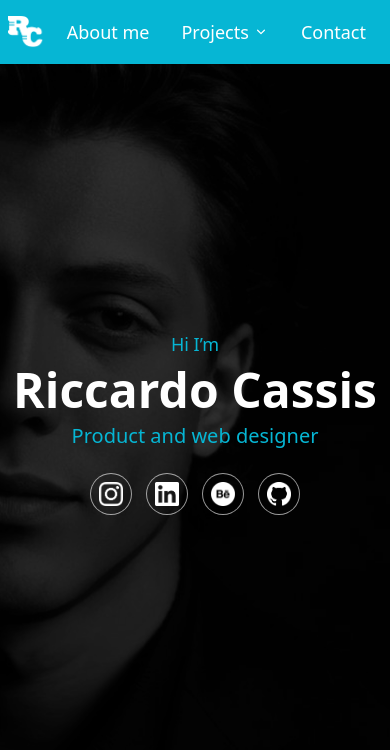
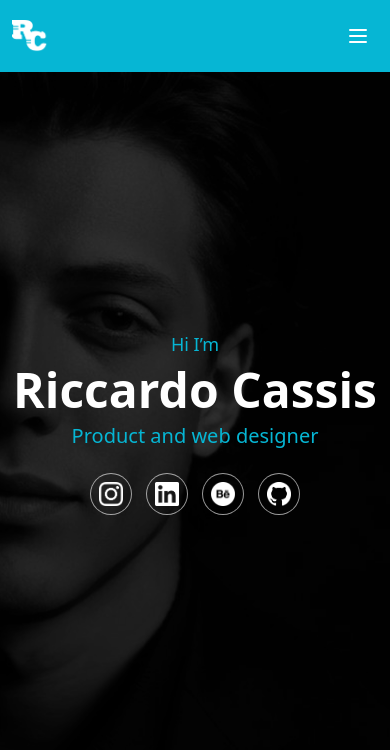
Before and after one commit to Riccardocassis/personal-website-2025, a Vue app: page / in a window 390 px wide. Shown: the top 750 px of the page. Built offline with nearby package versions, Linux system fonts and the light colour scheme.

Commit message:
Resa la navbar respnsive

```diff
--- a/src/components/navbar.vue
+++ b/src/components/navbar.vue
@@ -2,48 +2,61 @@
 import { ref, onMounted, onBeforeUnmount } from 'vue'
 import logo from '../assets/logo-rc.png'
 
-const open = ref(false)
+const openDesktop = ref(false)      // dropdown desktop
+const mobileOpen = ref(false)       // menu mobile
+const mobileProjects = ref(false)   // accordion Projects nel mobile
 
-// chiudi cliccando fuori
-const menuRef = ref(null)
+// Chiudi dropdown desktop cliccando fuori
+const desktopRef = ref(null)
 function onDocClick(e) {
-  if (open.value && menuRef.value && !menuRef.value.contains(e.target)) {
-    open.value = false
+  if (openDesktop.value && desktopRef.value && !desktopRef.value.contains(e.target)) {
+    openDesktop.value = false
   }
 }
-onMounted(() => document.addEventListener('click', onDocClick))
-onBeforeUnmount(() => document.removeEventListener('click', onDocClick))
+// Chiudi mobile con ESC
+function onKeydown(e) {
+  if (e.key === 'Escape') {
+    mobileOpen.value = false
+    openDesktop.value = false
+  }
+}
+onMounted(() => {
+  document.addEventListener('click', onDocClick)
+  document.addEventListener('keydown', onKeydown)
+})
+onBeforeUnmount(() => {
+  document.removeEventListener('click', onDocClick)
+  document.removeEventListener('keydown', onKeydown)
+})
 </script>
 
 <template>
-  <!-- Navbar sopra tutto -->
+  <!-- fissa sopra -->
   <nav class="fixed top-0 left-0 right-0 bg-cyan-500 text-white z-50">
-    <div class="flex justify-between items-center pr-6 py-4 max-w-7xl mx-auto">
-      <!-- logo vicino al bordo sx -->
-      <img :src="logo" alt="Logo RC" class="h-8 ml-2" />
+    <div class="flex items-center justify-between py-4 max-w-7xl mx-auto w-full px-3 sm:px-4 md:px-6">
+      <!-- Logo vicino al bordo sx -->
+      <img :src="logo" alt="Logo RC" class="h-8" />
 
-      <!-- Menu -->
-      <ul class="flex items-center gap-8 text-lg">
+      <!-- Desktop menu -->
+      <ul class="hidden md:flex items-center gap-8 text-lg">
         <li>
           <a href="#about" class="hover:underline underline-offset-4">About me</a>
         </li>
 
-        <!-- Wrapper con ref per click-outside -->
-        <li class="relative" ref="menuRef">
+        <!-- Dropdown desktop -->
+        <li class="relative" ref="desktopRef">
           <button
-            @click="open = !open"
-            @keydown.escape="open = false"
+            @click="openDesktop = !openDesktop"
             class="hover:underline underline-offset-4 flex items-center gap-1 focus:outline-none"
             aria-haspopup="menu"
-            :aria-expanded="open"
+            :aria-expanded="openDesktop"
           >
             Projects
-            <svg :class="open ? 'rotate-180' : ''" class="w-4 h-4 transition-transform" viewBox="0 0 20 20" fill="currentColor">
+            <svg :class="openDesktop ? 'rotate-180' : ''" class="w-4 h-4 transition-transform" viewBox="0 0 20 20" fill="currentColor">
               <path fill-rule="evenodd" d="M5.23 7.21a.75.75 0 0 1 1.06.02L10 10.94l3.71-3.71a.75.75 0 1 1 1.06 1.06l-4.24 4.24a.75.75 0 0 1-1.06 0L5.21 8.29a.75.75 0 0 1 .02-1.08z" clip-rule="evenodd"/>
             </svg>
           </button>
 
-          <!-- Dropdown: solo a click -->
           <transition
             enter-active-class="transition duration-150 ease-out"
             enter-from-class="opacity-0 translate-y-1"
@@ -52,15 +65,15 @@ onBeforeUnmount(() => document.removeEventListener('click', onDocClick))
             leave-from-class="opacity-100 translate-y-0"
             leave-to-class="opacity-0 translate-y-1"
           >
-            <div v-show="open" class="absolute left-0 top-full mt-3 z-[60]">
+            <div v-show="openDesktop" class="absolute left-0 top-full mt-3 z-[60]">
               <ul
-                class="min-w-[200px] rounded-2xl border border-white/15 bg-black/30 backdrop-blur-md
+                class="min-w-[220px] rounded-2xl border border-white/15 bg-black/30 backdrop-blur-md
                        text-white shadow-lg overflow-hidden"
                 role="menu"
               >
-                <li><a href="#web-design"     class="block px-4 py-2 hover:bg-white/10" role="menuitem" @click="open=false">Web design</a></li>
-                <li><a href="#brand-design"   class="block px-4 py-2 hover:bg-white/10" role="menuitem" @click="open=false">Brand Design</a></li>
-                <li><a href="#product-design" class="block px-4 py-2 hover:bg-white/10" role="menuitem" @click="open=false">Product Design</a></li>
+                <li><a href="#web-design"     class="block px-4 py-2 hover:bg-white/10" role="menuitem" @click="openDesktop=false">Web design</a></li>
+                <li><a href="#brand-design"   class="block px-4 py-2 hover:bg-white/10" role="menuitem" @click="openDesktop=false">Brand Design</a></li>
+                <li><a href="#product-design" class="block px-4 py-2 hover:bg-white/10" role="menuitem" @click="openDesktop=false">Product Design</a></li>
               </ul>
             </div>
           </transition>
@@ -70,6 +83,70 @@ onBeforeUnmount(() => document.removeEventListener('click', onDocClick))
           <a href="#contact" class="hover:underline underline-offset-4">Contact</a>
         </li>
       </ul>
+
+      <!-- Burger (mobile) -->
+      <button
+        class="md:hidden inline-flex items-center justify-center w-10 h-10 rounded-lg hover:bg-cyan-400/30 focus:outline-none"
+        @click="mobileOpen = !mobileOpen"
+        aria-label="Open menu"
+        :aria-expanded="mobileOpen"
+      >
+        <svg v-if="!mobileOpen" class="w-6 h-6" viewBox="0 0 24 24" fill="none" stroke="currentColor">
+          <path stroke-linecap="round" stroke-linejoin="round" stroke-width="2" d="M4 6h16M4 12h16M4 18h16"/>
+        </svg>
+        <svg v-else class="w-6 h-6" viewBox="0 0 24 24" fill="none" stroke="currentColor">
+          <path stroke-linecap="round" stroke-linejoin="round" stroke-width="2" d="M6 18L18 6M6 6l12 12"/>
+        </svg>
+      </button>
     </div>
+
+    <!-- Mobile menu panel -->
+    <transition
+      enter-active-class="transition duration-150 ease-out"
+      enter-from-class="opacity-0 -translate-y-2"
+      enter-to-class="opacity-100 translate-y-0"
+      leave-active-class="transition duration-100 ease-in"
+      leave-from-class="opacity-100 translate-y-0"
+      leave-to-class="opacity-0 -translate-y-2"
+    >
+      <div
+        v-show="mobileOpen"
+        class="md:hidden bg-cyan-500/95 backdrop-blur-sm text-white border-t border-white/10"
+      >
+        <div class="px-4 py-3 space-y-2">
+          <a href="#about" class="block px-2 py-2 rounded hover:bg-white/10" @click="mobileOpen=false">About me</a>
+
+          <!-- accordion Projects -->
+          <div class="rounded">
+            <button
+              class="w-full flex items-center justify-between px-2 py-2 rounded hover:bg-white/10"
+              @click="mobileProjects = !mobileProjects"
+            >
+              <span>Projects</span>
+              <svg :class="mobileProjects ? 'rotate-180' : ''" class="w-4 h-4 transition-transform" viewBox="0 0 20 20" fill="currentColor">
+                <path fill-rule="evenodd" d="M5.23 7.21a.75.75 0 0 1 1.06.02L10 10.94l3.71-3.71a.75.75 0 1 1 1.06 1.06l-4.24 4.24a.75.75 0 0 1-1.06 0L5.21 8.29a.75.75 0 0 1 .02-1.08z" clip-rule="evenodd"/>
+              </svg>
+            </button>
+
+            <transition
+              enter-active-class="transition duration-150 ease-out"
+              enter-from-class="opacity-0 -translate-y-1"
+              enter-to-class="opacity-100 translate-y-0"
+              leave-active-class="transition duration-100 ease-in"
+              leave-from-class="opacity-100 translate-y-0"
+              leave-to-class="opacity-0 -translate-y-1"
+            >
+              <div v-show="mobileProjects" class="mt-1 ml-2 space-y-1">
+                <a href="#web-design"     class="block px-3 py-2 rounded hover:bg-white/10" @click="mobileOpen=false">Web design</a>
+                <a href="#brand-design"   class="block px-3 py-2 rounded hover:bg-white/10" @click="mobileOpen=false">Brand Design</a>
+                <a href="#product-design" class="block px-3 py-2 rounded hover:bg-white/10" @click="mobileOpen=false">Product Design</a>
+              </div>
+            </transition>
+          </div>
+
+          <a href="#contact" class="block px-2 py-2 rounded hover:bg-white/10" @click="mobileOpen=false">Contact</a>
+        </div>
+      </div>
+    </transition>
   </nav>
 </template>
```
